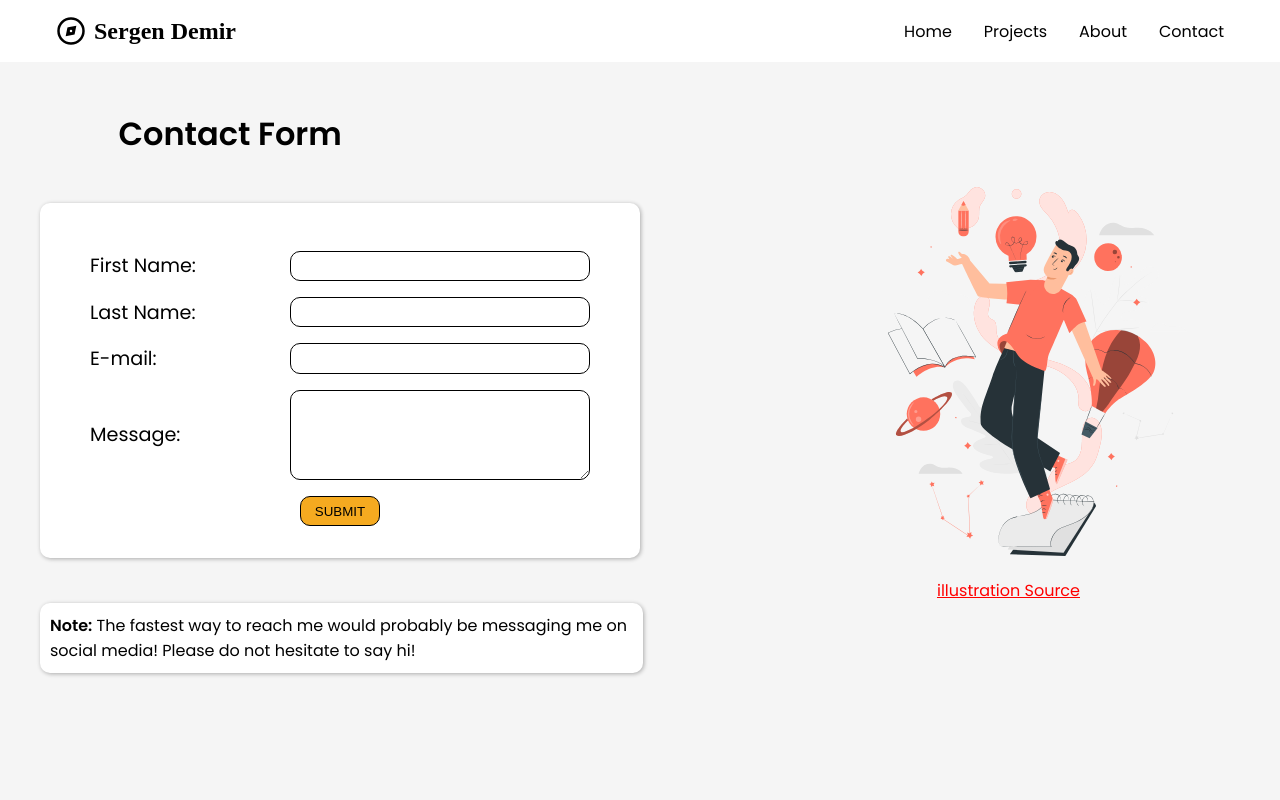
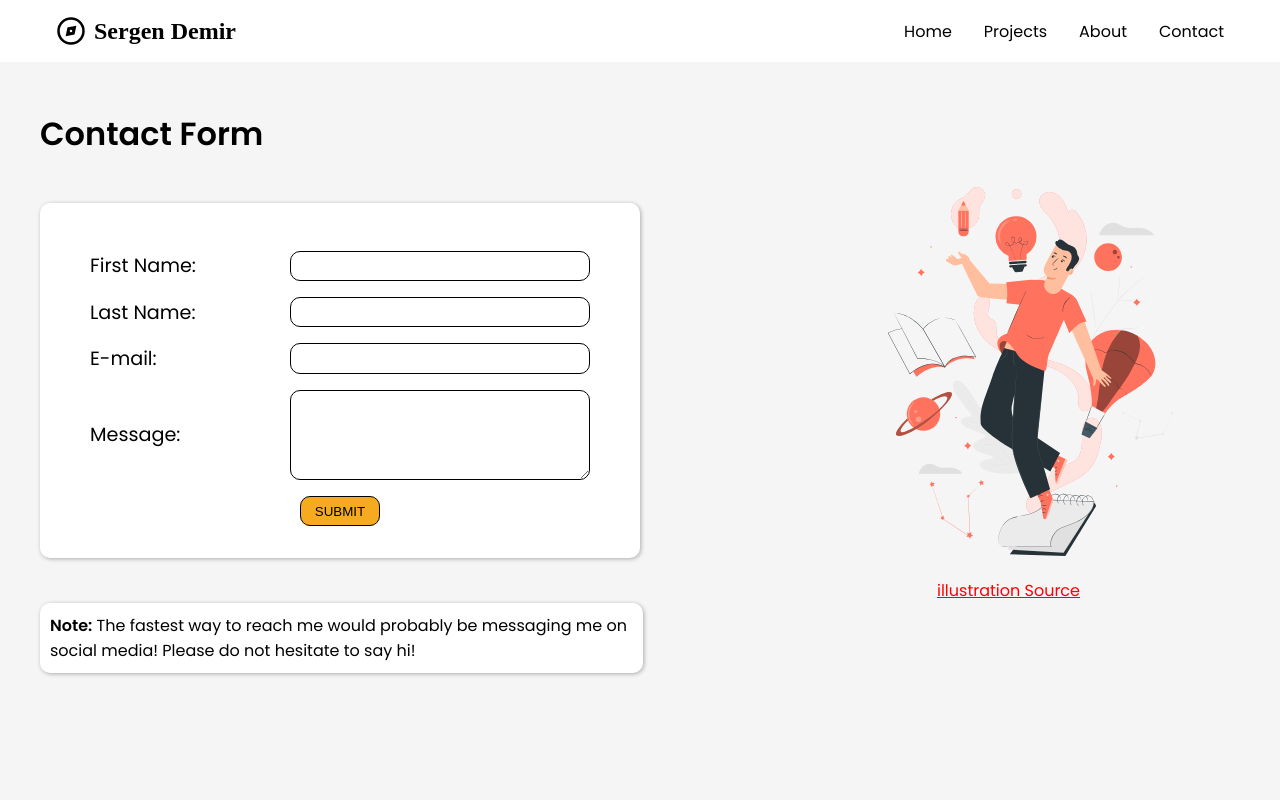
Before and after one commit to demirsergen/Portfolio-website, a React (Create React App) app: page /contact in a window 1280 px wide. Shown: the top 800 px of the page. Built offline with nearby package versions, Linux system fonts and the light colour scheme; a web font is replaced by a local one.

Commit message:
update contact page styles for larger screens

```diff
--- a/src/components/Contact.js
+++ b/src/components/Contact.js
@@ -33,7 +33,7 @@ const Contact = () => {
             <label>Message: </label>
             <textarea name="message" cols="20" rows="5" required></textarea>
           </div>
-          <button type="submit" >Submit</button>
+          <button type="submit">Submit</button>
         </form>
         <div className="contactImageContainer">
           <img src={image} alt="" />
--- a/src/styles.css
+++ b/src/styles.css
@@ -634,8 +634,8 @@ header {
 }
 
 .contactTitle {
-  margin-left: 3.2em;
-  margin-top: 1em;
+  max-width: 1200px;
+  margin: 1em auto 0;
 }
 
 .contactContainer {
```
